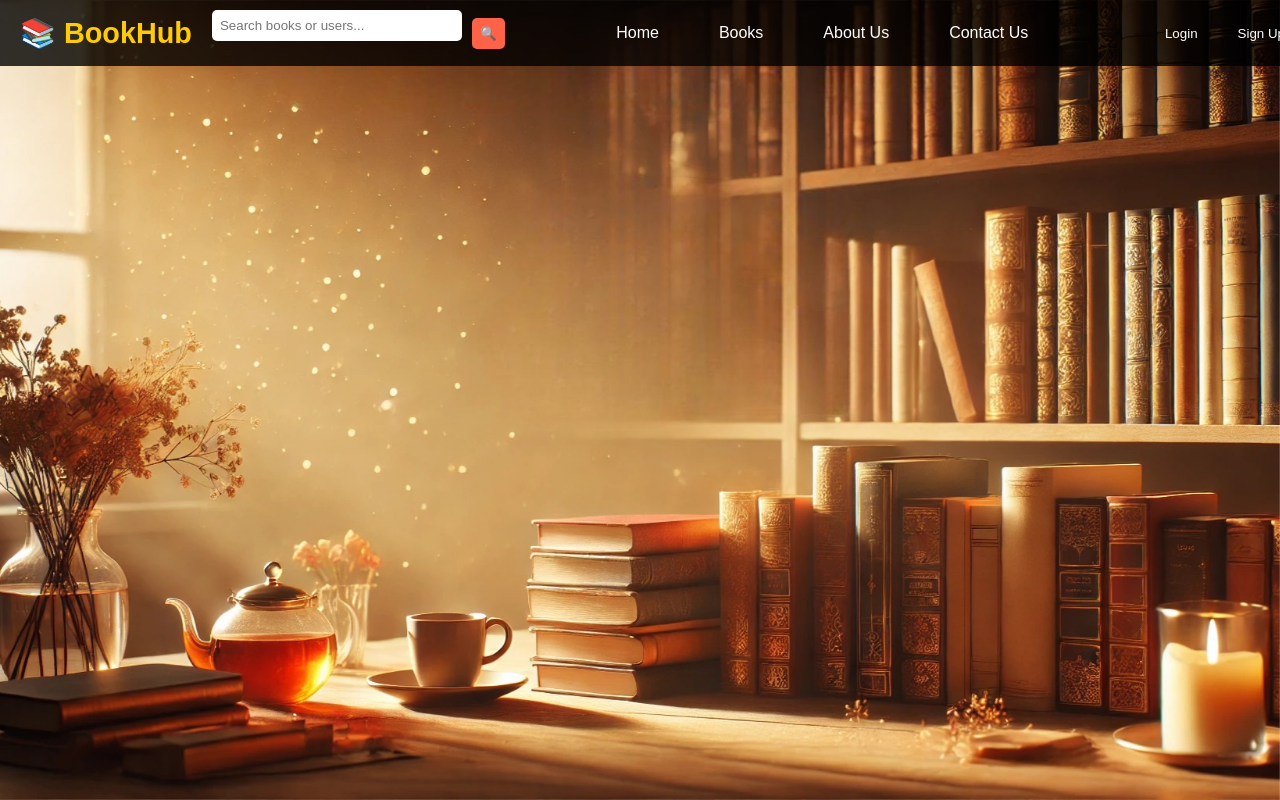
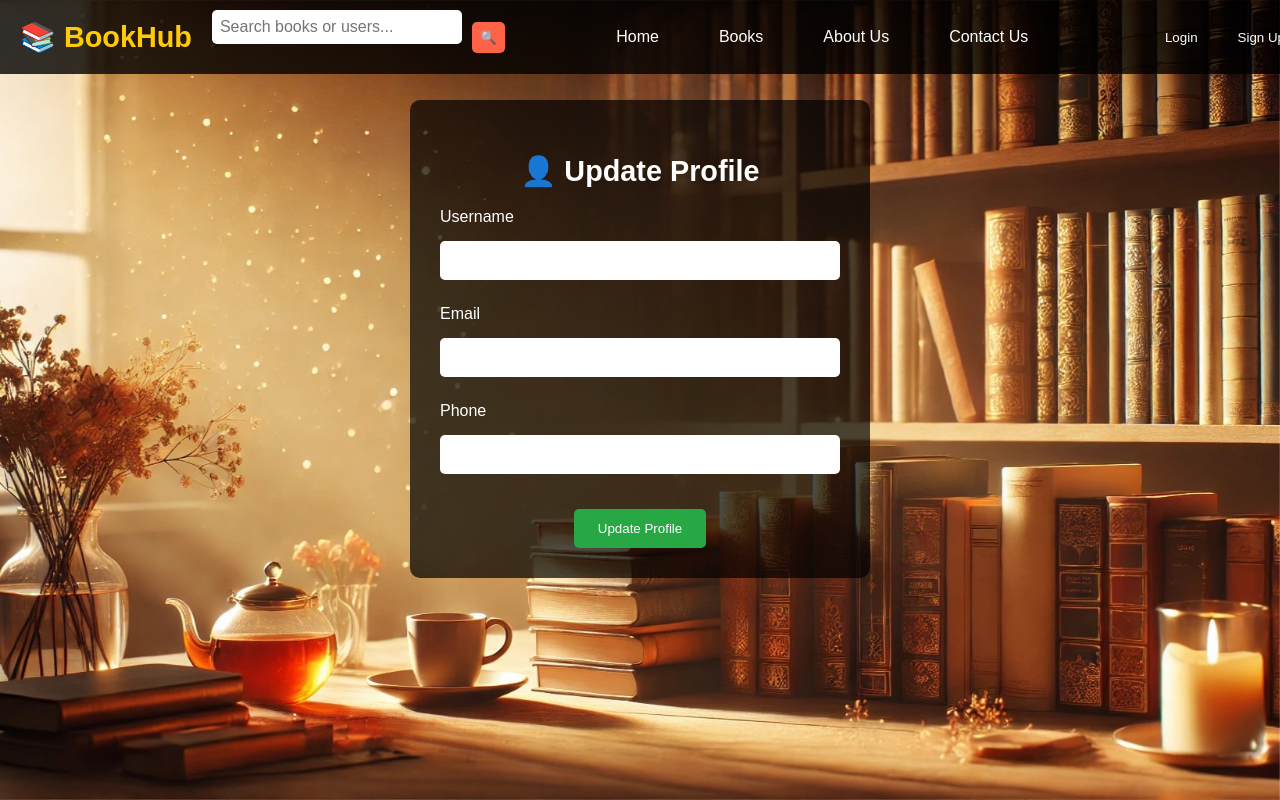
Before and after one commit to SadathRahmanN/BookHub, a React (Create React App) app in the folder frontend/: page /update-profile in a window 1280 px wide. Built offline with nearby package versions, Linux system fonts and the light colour scheme; no server answers.

Commit message:
`Added new routes and components for issued books, search books, and update profile`

```diff
--- a/frontend/src/App.js
+++ b/frontend/src/App.js
@@ -23,6 +23,8 @@ import BorrowHistory from './components/borrow/BorrowHistory';
 import UserForm from './components/users/UserForm';
 import UserList from './components/users/UserList';
 import IssuedBooks from './components/shared/IssuedBooks'; // 🔹 NEW Import
+import SearchBooks from './components/books/SearchBooks'; // 🔹 NEW Import
+import UpdateProfile from './components/users/UpdateProfile'; // 🔹 NEW Import
 import './App.css';
 
 const AboutUs = () => (
@@ -181,6 +183,12 @@ function App() {
 
           {/* 🔹 New Route for Issued Books */}
           <Route path="/issued-books" element={<IssuedBooks />} />
+
+          {/* 🔹 New Route for Search Books */}
+          <Route path="/search-books" element={<SearchBooks />} />
+
+          {/* 🔹 New Route for Update Profile */}
+          <Route path="/update-profile" element={<UpdateProfile />} />
         </Routes>
       </div>
     </Router>
--- a/frontend/src/components/books/BookList.js
+++ b/frontend/src/components/books/BookList.js
@@ -81,8 +81,13 @@ const BookList = () => {
               <p><strong>ISBN:</strong> {book.isbn}</p>
 
               <div className="book-actions">
+                {/* Edit Book button */}
                 <button className="edit-btn" onClick={() => handleEdit(book)}>✏️ Edit</button>
+
+                {/* Delete Book button */}
                 <button className="delete-btn" onClick={() => handleDelete(book.id)}>🗑️ Delete</button>
+
+                {/* View Book details button */}
                 <button className="view-btn" onClick={() => handleViewBook(book)}>👁️ View</button>
               </div>
             </div>
--- /dev/null
+++ b/frontend/src/components/books/SearchBooks.css
@@ -0,0 +1,67 @@
+/* src/components/SearchBooks.css */
+.search-books {
+    background-color: rgba(0, 0, 0, 0.7);
+    color: white;
+    padding: 30px;
+    border-radius: 10px;
+    width: 90%;
+    max-width: 900px;
+    margin: 100px auto 30px;
+    text-align: center;
+  }
+
+  .search-books h2 {
+    font-size: 1.8rem;
+    margin-bottom: 20px;
+    color: white;
+  }
+
+  .search-input {
+    width: 100%;
+    padding: 12px;
+    font-size: 1rem;
+    border-radius: 5px;
+    border: none;
+    background-color: #fff;
+    color: #000;
+    margin-bottom: 20px;
+    box-sizing: border-box;
+  }
+
+  .books-list {
+    display: grid;
+    grid-template-columns: repeat(auto-fill, minmax(260px, 1fr));
+    gap: 20px;
+  }
+
+  .book-item {
+    background: #fff;
+    padding: 15px;
+    border-radius: 10px;
+    box-shadow: 0 4px 12px rgba(0, 0, 0, 0.3);
+    color: #000;
+    text-align: left;
+  }
+
+  .book-item h3 {
+    font-size: 1.2rem;
+    margin-bottom: 10px;
+    color: #333;
+  }
+
+  .book-image {
+    max-width: 100%;
+    border-radius: 5px;
+    margin-bottom: 10px;
+  }
+
+  .no-image {
+    width: 100%;
+    height: 150px;
+    display: flex;
+    justify-content: center;
+    align-items: center;
+    background-color: #ddd;
+    border-radius: 5px;
+    color: #555;
+  }
--- /dev/null
+++ b/frontend/src/components/books/SearchBooks.js
@@ -0,0 +1,74 @@
+// src/components/books/SearchBooks.js
+import React, { useState, useEffect } from 'react';
+import axios from 'axios';
+import './SearchBooks.css';
+
+const SearchBooks = () => {
+  const [books, setBooks] = useState([]);
+  const [searchQuery, setSearchQuery] = useState('');
+  const [filteredBooks, setFilteredBooks] = useState([]);
+
+  useEffect(() => {
+    // Fetch books on initial load
+    axios.get('http://127.0.0.1:8000/library/api/books/')
+      .then((response) => {
+        setBooks(response.data);
+        setFilteredBooks(response.data);
+      })
+      .catch((error) => {
+        console.error('There was an error fetching the books!', error);
+      });
+  }, []);
+
+  // Handle search query change
+  const handleSearch = (e) => {
+    const query = e.target.value;
+    setSearchQuery(query);
+
+    // Filter books based on search query
+    if (query === '') {
+      setFilteredBooks(books);
+    } else {
+      setFilteredBooks(
+        books.filter((book) =>
+          book.title.toLowerCase().includes(query.toLowerCase()) ||
+          book.author.toLowerCase().includes(query.toLowerCase())
+        )
+      );
+    }
+  };
+
+  return (
+    <div className="search-books">
+      <h2>🔍 Search Books</h2>
+      <input
+        type="text"
+        placeholder="Search by title or author..."
+        value={searchQuery}
+        onChange={handleSearch}
+        className="search-input"
+      />
+      <div className="books-list">
+        {filteredBooks.length > 0 ? (
+          filteredBooks.map((book) => (
+            <div key={book.id} className="book-item">
+              {book.image_url ? (
+                <img src={book.image_url} alt={book.title} className="book-image" />
+              ) : (
+                <div className="no-image">No Image</div>
+              )}
+              <h3>{book.title}</h3>
+              <p><strong>Author:</strong> {book.author}</p>
+              <p><strong>Genre:</strong> {book.genre}</p>
+              <p><strong>ISBN:</strong> {book.isbn}</p>
+            </div>
+          ))
+        ) : (
+          <p>No books found.</p>
+        )}
+      </div>
+    </div>
+  );
+};
+
+export default SearchBooks;
--- a/frontend/src/components/dashboards/ClientDashboard.js
+++ b/frontend/src/components/dashboards/ClientDashboard.js
@@ -1,4 +1,3 @@
-// src/components/dashboards/ClientDashboard.js
 import React from 'react';
 import { useNavigate } from 'react-router-dom';
 import './Dashboard.css';
@@ -6,16 +5,25 @@ import './Dashboard.css';
 const ClientDashboard = () => {
   const navigate = useNavigate();
 
+  // Logout function to redirect to home
   const handleLogout = () => navigate('/');
+
+  // View books function to navigate to the books page
   const handleViewBooks = () => navigate('/books');
-  const handleSearchBooks = () => alert('Search Books clicked!');
-  const handleUpdateProfile = () => alert('Update Profile clicked!');
+
+  // Search books function to navigate to search page (without search bar)
+  const handleSearchBooks = () => navigate('/search-books');
+
+  // Update profile function to navigate to the update profile page
+  const handleUpdateProfile = () => navigate('/update-profile');
 
   return (
     <div className="dashboard">
       <div className="dashboard-content">
         <button className="logout-button" onClick={handleLogout}>🚪 Logout</button>
         <h2>📖 Client Dashboard</h2>
+
+        {/* Button Grid for dashboard actions */}
         <div className="button-grid">
           <button onClick={handleViewBooks} className="dash-btn primary">📚 View Books</button>
           <button onClick={handleSearchBooks} className="dash-btn info">🔍 Search Books</button>
--- /dev/null
+++ b/frontend/src/components/users/UpdateProfile.css
@@ -0,0 +1,54 @@
+/* src/components/UpdateProfile.css */
+.update-profile {
+    background-color: rgba(0, 0, 0, 0.7);
+    color: white;
+    padding: 30px;
+    border-radius: 10px;
+    width: 90%;
+    max-width: 400px;
+    margin: 100px auto 30px;
+    text-align: center;
+  }
+
+  .update-profile h2 {
+    font-size: 1.8rem;
+    margin-bottom: 20px;
+    color: white;
+  }
+
+  .form-group {
+    margin-bottom: 15px;
+    text-align: left;
+  }
+
+  .form-group label {
+    display: block;
+    margin-bottom: 5px;
+    font-size: 1rem;
+    color: white;
+  }
+
+  .form-group input {
+    width: 100%;
+    padding: 12px;
+    margin: 10px 0;
+    border-radius: 5px;
+    border: none;
+    background-color: #fff;
+    color: #000;
+    box-sizing: border-box;
+  }
+
+  .update-btn {
+    padding: 12px 24px;
+    background-color: #28a745;
+    border: none;
+    color: white;
+    border-radius: 5px;
+    cursor: pointer;
+    margin-top: 10px;
+  }
+
+  .update-btn:hover {
+    background-color: #218838;
+  }
--- /dev/null
+++ b/frontend/src/components/users/UpdateProfile.js
@@ -0,0 +1,95 @@
+// src/components/users/UpdateProfile.js
+import React, { useState, useEffect } from 'react';
+import axios from 'axios';
+import './UpdateProfile.css';
+
+const UpdateProfile = () => {
+  const [user, setUser] = useState({
+    username: '',
+    email: '',
+    phone: '',
+  });
+
+  const [loading, setLoading] = useState(true);
+
+  useEffect(() => {
+    // Fetch user data (for demonstration purposes, we assume the user is already logged in)
+    const userId = 1; // Replace with actual user ID from context or props
+    axios.get(`http://127.0.0.1:8000/api/users/${userId}`)
+      .then((response) => {
+        setUser(response.data);
+        setLoading(false);
+      })
+      .catch((error) => {
+        console.error('Error fetching user data', error);
+        setLoading(false);
+      });
+  }, []);
+
+  const handleChange = (e) => {
+    const { name, value } = e.target;
+    setUser({ ...user, [name]: value });
+  };
+
+  const handleSubmit = (e) => {
+    e.preventDefault();
+    // Update user profile
+    const userId = 1; // Replace with actual user ID
+    axios.put(`http://127.0.0.1:8000/api/users/${userId}`, user)
+      .then(() => {
+        alert('Profile updated successfully!');
+      })
+      .catch((error) => {
+        console.error('Error updating profile', error);
+      });
+  };
+
+  return (
+    <div className="update-profile">
+      <h2>👤 Update Profile</h2>
+
+      {loading ? (
+        <p>Loading user data...</p>
+      ) : (
+        <form onSubmit={handleSubmit}>
+          <div className="form-group">
+            <label htmlFor="username">Username</label>
+            <input
+              type="text"
+              id="username"
+              name="username"
+              value={user.username}
+              onChange={handleChange}
+            />
+          </div>
+
+          <div className="form-group">
+            <label htmlFor="email">Email</label>
+            <input
+              type="email"
+              id="email"
+              name="email"
+              value={user.email}
+              onChange={handleChange}
+            />
+          </div>
+
+          <div className="form-group">
+            <label htmlFor="phone">Phone</label>
+            <input
+              type="text"
+              id="phone"
+              name="phone"
+              value={user.phone}
+              onChange={handleChange}
+            />
+          </div>
+
+          <button type="submit" className="update-btn">Update Profile</button>
+        </form>
+      )}
+    </div>
+  );
+};
+
+export default UpdateProfile;
--- a/frontend/src/components/users/UserForm.css
+++ b/frontend/src/components/users/UserForm.css
@@ -1,4 +1,4 @@
-.user-form-container {
+.update-profile {
   background-color: rgba(0, 0, 0, 0.7);
   color: white;
   padding: 30px;
@@ -9,8 +9,25 @@
   text-align: center;
 }
 
-  .user-form input,
-  .user-form select {
+.update-profile h2 {
+  font-size: 1.8rem;
+  margin-bottom: 20px;
+  color: white;
+}
+
+.form-group {
+  margin-bottom: 15px;
+  text-align: left;
+}
+
+.form-group label {
+  display: block;
+  margin-bottom: 5px;
+  font-size: 1rem;
+  color: white;
+}
+
+.form-group input {
   width: 100%;
   padding: 12px;
   margin: 10px 0;
@@ -21,7 +38,7 @@
   box-sizing: border-box;
 }
 
-  .user-form button {
+.update-btn {
   padding: 12px 24px;
   background-color: #28a745;
   border: none;
@@ -31,6 +48,6 @@
   margin-top: 10px;
 }
 
-  .user-form button:hover {
+.update-btn:hover {
   background-color: #218838;
 }
```
Lines whose indentation alone changed are shown as unchanged.
